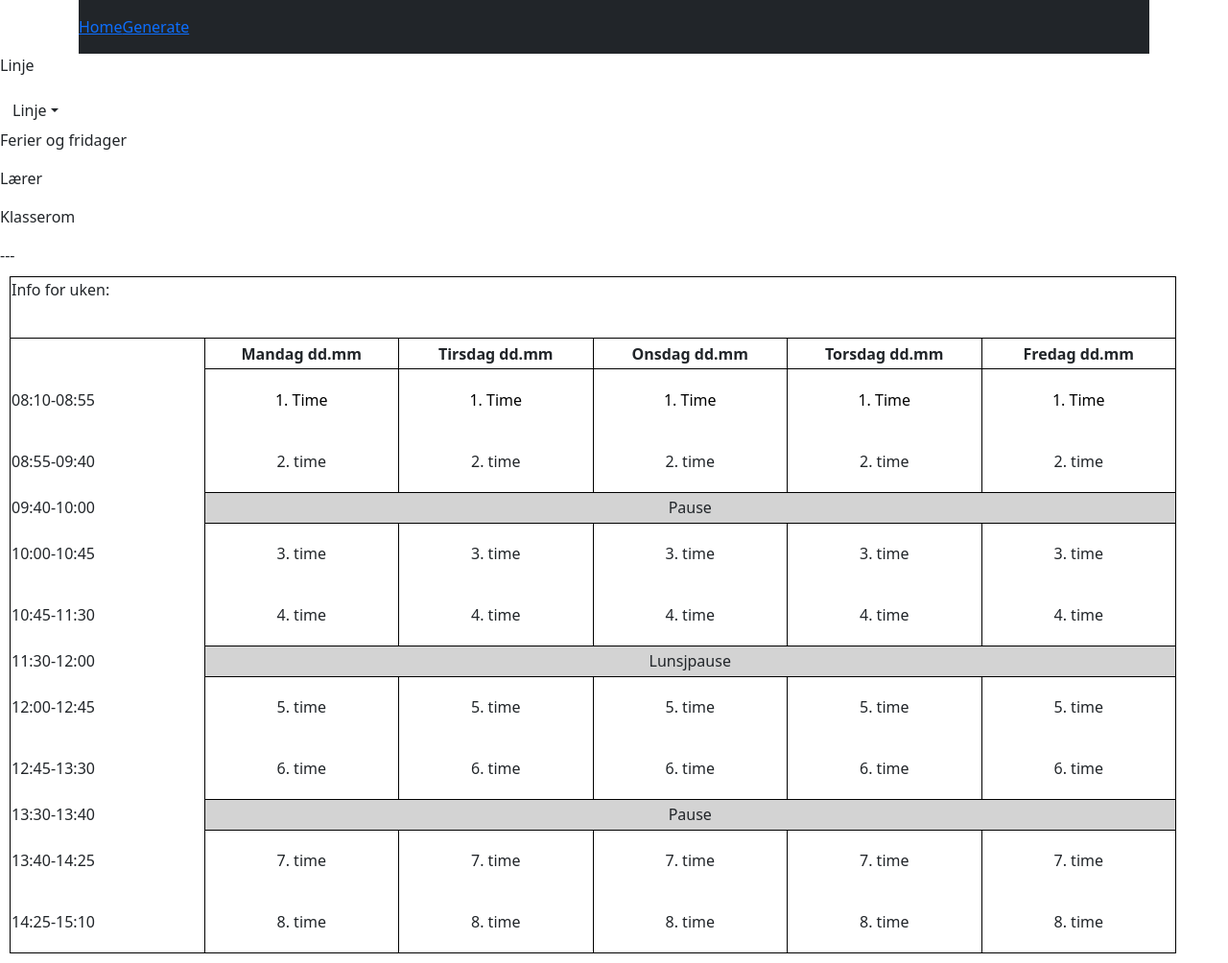
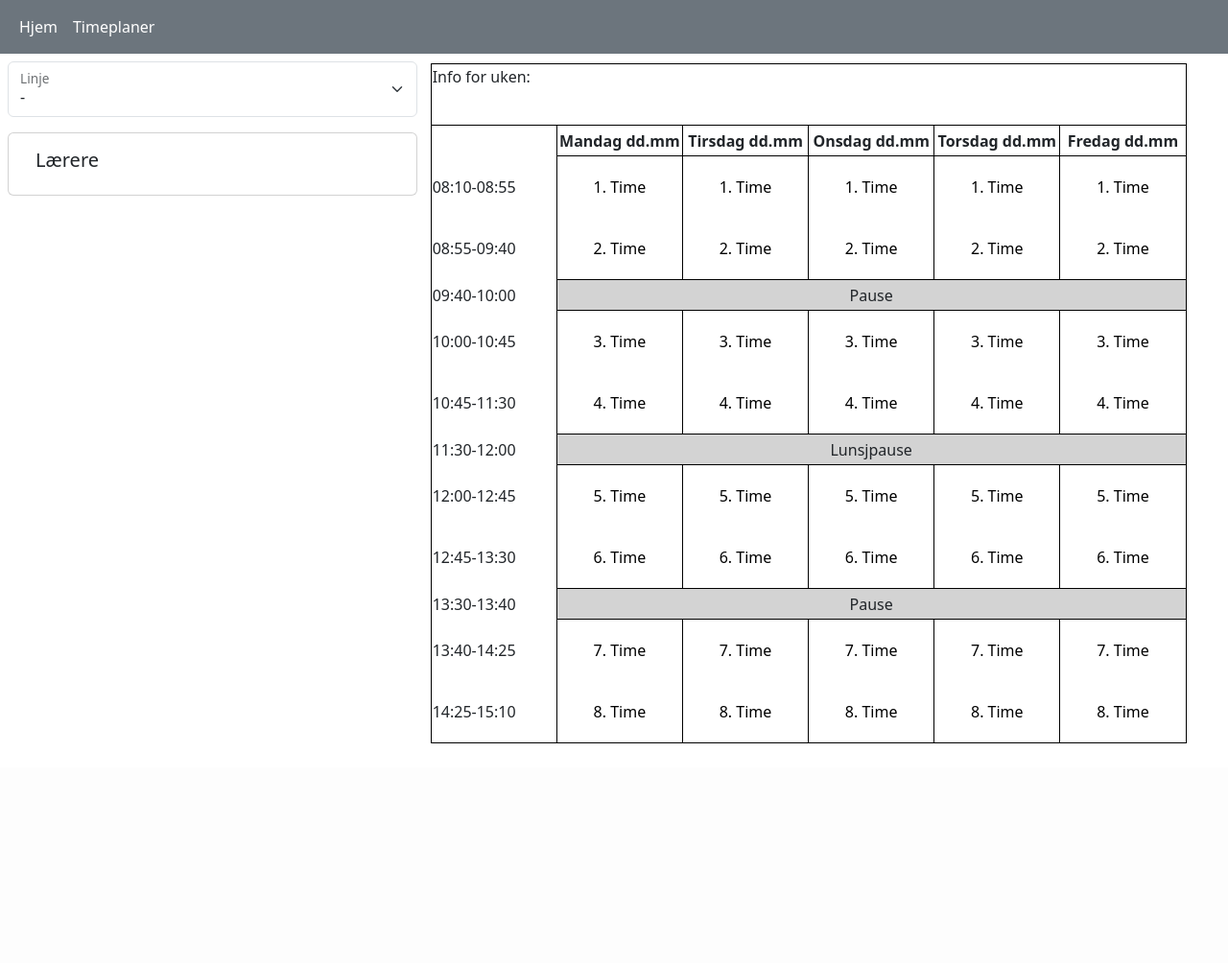
Before and after one commit to ThomasStorhaug/uke_gen, a Django app: page / in a window 1280 px wide. Shown: the whole page at 96% size. After the commit the page ends 775 px from the top, so only its background shows below. Run offline with Django 4.2, Linux system fonts and the light colour scheme; some libraries are stand-ins or nearby versions.

Commit message:
menu, schedule and modal updates

```diff
--- a/ukeplaner/uke_generator/static/uke_generator/custom/css/_btn.scss
+++ b/ukeplaner/uke_generator/static/uke_generator/custom/css/_btn.scss
@@ -1,6 +1,6 @@
 .period-btn {
     display: block;
-    height: 4rem;
+    min-height: 4rem;
     width: 100%;
     border: none;
     background-color: rgba(0, 0, 0, 0);
--- a/ukeplaner/uke_generator/static/uke_generator/custom/css/_table.scss
+++ b/ukeplaner/uke_generator/static/uke_generator/custom/css/_table.scss
@@ -24,11 +24,11 @@
     }
 
     &__first-row {
-        height: 4rem;
+        min-height: 4rem;
     }
 
     &__second-row {
-        height: 4rem;
+        min-height: 4rem;
     }
 
     &__period {
@@ -46,6 +46,10 @@
             border-right: 1px solid #000000;
             border-left: 1px solid #000000;
         }
+
+        &--double {
+            border: 1px solid #000000;
+        }
     }
 
     &__recess-row {
--- a/ukeplaner/uke_generator/static/uke_generator/custom/css/main.css
+++ b/ukeplaner/uke_generator/static/uke_generator/custom/css/main.css
@@ -20,10 +20,10 @@
   border: 1px solid #000000;
 }
 .schedule-preview__first-row {
-  height: 4rem;
+  min-height: 4rem;
 }
 .schedule-preview__second-row {
-  height: 4rem;
+  min-height: 4rem;
 }
 .schedule-preview__period {
   text-align: center;
@@ -38,6 +38,9 @@
   border-bottom: 1px solid #000000;
   border-right: 1px solid #000000;
   border-left: 1px solid #000000;
+}
+.schedule-preview__period--double {
+  border: 1px solid #000000;
 }
 .schedule-preview__recess-row {
   height: 2rem;
@@ -115,7 +118,7 @@
 
 .period-btn {
   display: block;
-  height: 4rem;
+  min-height: 4rem;
   width: 100%;
   border: none;
   background-color: rgba(0, 0, 0, 0);
--- a/ukeplaner/uke_generator/templates/uke_generator/base.html
+++ b/ukeplaner/uke_generator/templates/uke_generator/base.html
@@ -13,16 +13,25 @@
     {% endblock title %}
 </head>
 <body>
-    <div class="container">
-        <header class="d-flex flex-wrap py-3 text-bg-dark">
-            <a href="#">Home</a>
-            <a href="#">Generate</a>
-        </header>
-    </div>
+    <nav class="navbar navbar-expand text-bg-secondary">
+        <div class="container-fluid">
+            <div class="collapse navbar-collapse">
+                <ul class="navbar-nav">
+                    <li class="nav-item">
+                        <a href="#" class="nav-link text-white">Hjem</a>
+                    </li>
+                    <li class="nav-item">
+                        <a href="#" class="nav-link text-white">Timeplaner</a>
+                    </li>
+                </ul>
+            </div>
+        </div>
+    </nav>
     {% block content %}
     {% endblock content %}
     <script>var course_subjects = {{ course_subjects|safe }}</script>
     <script src="{% static 'uke_generator/Bootstrap/js/bootstrap.bundle.js' %}"></script>
     <script src="{% static 'uke_generator/custom/js/dist/main.js' %}"></script>
+    <script src="https://kit.fontawesome.com/cb30fe6637.js" crossorigin="anonymous"></script>
 </body>
 </html>
--- a/ukeplaner/uke_generator/templates/uke_generator/uke_generator.html
+++ b/ukeplaner/uke_generator/templates/uke_generator/uke_generator.html
@@ -6,28 +6,31 @@
 
 
 
-<div class="create-schedule">
-    <div class="menu">
-        <p class="menu__label">Linje</p>
-        <div class="dropdown">
-            <button class="btn dropdown-toggle" id="course_dropdown_button" type="button" data-bs-toggle="dropdown">Linje</button>
-            <ul class="dropdown-menu">
+<div class="create-schedule container-fluid">
+    <div class="row">
+        <div class="menu col">
+            <div class="row">
+                <div class="form-floating m-2 p-0">
+                    <select  id="course-select" class="form-select">
+                        <option value="" selected disabled>-</option>
                         {% for course in courses %}
-                <li class="dropdown-item">
-                    <input type="radio" id="radio_item_{{ course }}" name="linje" value='{{ course }}' onclick="window.set_selected_course('{{ course }}')">
-                    <label for="radio_item_{{ course }}">{{ course }}</label>
-                </li>
+                        <option value="{{ course }}">{{ course }}</option>
                         {% endfor %}
-            </ul>
-        </div>
-        <p class="menu__label">Ferier og fridager</p>
-        <div class="menu__table-container">
-            <p class="menu__label">Lærer</p>
-            <p class="menu__label">Klasserom</p>
-            ---
+                    </select>
+                    <label for="course-select">Linje</label>
                 </div>
             </div>
-    <div class="preview-container">
+            <div class="row">
+                <div class="card m-2">
+                    <div class="card-body">
+                        <h5 class="card-title">Lærere</h5>
+                        <div class="container m-0 p-0" id="teacher-container">
+                        </div>
+                    </div>
+                </div>
+            </div>
+        </div>
+        <div class="preview-container col-8">
             <table class="schedule-preview">
                 <tr class="schedule-preview__info-row">
                     <td class="schedule-preview__info-cell" colspan="6">
@@ -50,11 +53,9 @@
                 </tr>
                 <tr class="schedule-preview__second-row">
                     <td>08:55-09:40</td>
-                <td class="schedule-preview__period schedule-preview__period--second">2. time</td>
-                <td class="schedule-preview__period schedule-preview__period--second">2. time</td>
-                <td class="schedule-preview__period schedule-preview__period--second">2. time</td>
-                <td class="schedule-preview__period schedule-preview__period--second">2. time</td>
-                <td class="schedule-preview__period schedule-preview__period--second">2. time</td>
+                    {% for i in 5|repeat %}
+                    <td class="schedule-preview__period schedule-preview__period--second"><button id="p2_d{{ forloop.counter }}" class="period-btn" type="button" data-bs-toggle="modal" data-bs-target="#specifyPeriodModal" onclick="window.prepare_modal(document.getElementById('p2_d{{forloop.counter}}'))">2. Time</button></td>
+                    {% endfor %}
                 </tr>
                 <tr class="schedule-preview__recess-row">
                     <td>09:40-10:00</td>
@@ -62,19 +63,15 @@
                 </tr>
                 <tr class="schedule-preview__first-row">
                     <td>10:00-10:45</td>
-                <td class="schedule-preview__period schedule-preview__period--first">3. time</td>
-                <td class="schedule-preview__period schedule-preview__period--first">3. time</td>
-                <td class="schedule-preview__period schedule-preview__period--first">3. time</td>
-                <td class="schedule-preview__period schedule-preview__period--first">3. time</td>
-                <td class="schedule-preview__period schedule-preview__period--first">3. time</td>
+                    {% for i in 5|repeat %}
+                    <td class="schedule-preview__period schedule-preview__period--first"><button id="p3_d{{ forloop.counter }}" class="period-btn" type="button" data-bs-toggle="modal" data-bs-target="#specifyPeriodModal" onclick="window.prepare_modal(document.getElementById('p3_d{{forloop.counter}}'))">3. Time</button></td>
+                    {% endfor %}
                 </tr>
                 <tr class="schedule-preview__second-row">
                     <td>10:45-11:30</td>
-                <td class="schedule-preview__period schedule-preview__period--second">4. time</td>
-                <td class="schedule-preview__period schedule-preview__period--second">4. time</td>
-                <td class="schedule-preview__period schedule-preview__period--second">4. time</td>
-                <td class="schedule-preview__period schedule-preview__period--second">4. time</td>
-                <td class="schedule-preview__period schedule-preview__period--second">4. time</td>
+                    {% for i in 5|repeat %}
+                    <td class="schedule-preview__period schedule-preview__period--second"><button id="p4_d{{ forloop.counter }}" class="period-btn" type="button" data-bs-toggle="modal" data-bs-target="#specifyPeriodModal" onclick="window.prepare_modal(document.getElementById('p4_d{{forloop.counter}}'))">4. Time</button></td>
+                    {% endfor %}
                 </tr>
                 <tr class="schedule-preview__recess-row">
                     <td>11:30-12:00</td>
@@ -82,19 +79,15 @@
                 </tr>
                 <tr class="schedule-preview__first-row">
                     <td>12:00-12:45</td>
-                <td class="schedule-preview__period schedule-preview__period--first">5. time</td>
-                <td class="schedule-preview__period schedule-preview__period--first">5. time</td>
-                <td class="schedule-preview__period schedule-preview__period--first">5. time</td>
-                <td class="schedule-preview__period schedule-preview__period--first">5. time</td>
-                <td class="schedule-preview__period schedule-preview__period--first">5. time</td>
+                    {% for i in 5|repeat %}
+                    <td class="schedule-preview__period schedule-preview__period--first"><button id="p5_d{{ forloop.counter }}" class="period-btn" type="button" data-bs-toggle="modal" data-bs-target="#specifyPeriodModal" onclick="window.prepare_modal(document.getElementById('p5_d{{forloop.counter}}'))">5. Time</button></td>
+                    {% endfor %}
                 </tr>
                 <tr class="schedule-preview__second-row">
                     <td>12:45-13:30</td>
-                <td class="schedule-preview__period schedule-preview__period--second">6. time</td>
-                <td class="schedule-preview__period schedule-preview__period--second">6. time</td>
-                <td class="schedule-preview__period schedule-preview__period--second">6. time</td>
-                <td class="schedule-preview__period schedule-preview__period--second">6. time</td>
-                <td class="schedule-preview__period schedule-preview__period--second">6. time</td>
+                    {% for i in 5|repeat %}
+                    <td class="schedule-preview__period schedule-preview__period--second"><button id="p6_d{{ forloop.counter }}" class="period-btn" type="button" data-bs-toggle="modal" data-bs-target="#specifyPeriodModal" onclick="window.prepare_modal(document.getElementById('p6_d{{forloop.counter}}'))">6. Time</button></td>
+                    {% endfor %}
                 </tr>
                 <tr class="schedule-preview__recess-row">
                     <td>13:30-13:40</td>
@@ -102,32 +95,38 @@
                 </tr>
                 <tr class="schedule-preview__first-row">
                     <td>13:40-14:25</td>
-                <td class="schedule-preview__period schedule-preview__period--first">7. time</td>
-                <td class="schedule-preview__period schedule-preview__period--first">7. time</td>
-                <td class="schedule-preview__period schedule-preview__period--first">7. time</td>
-                <td class="schedule-preview__period schedule-preview__period--first">7. time</td>
-                <td class="schedule-preview__period schedule-preview__period--first">7. time</td>
+                    {% for i in 5|repeat %}
+                    <td class="schedule-preview__period schedule-preview__period--first"><button id="p7_d{{ forloop.counter }}" class="period-btn" type="button" data-bs-toggle="modal" data-bs-target="#specifyPeriodModal" onclick="window.prepare_modal(document.getElementById('p7_d{{forloop.counter}}'))">7. Time</button></td>
+                    {% endfor %}
                 </tr>
                 <tr class="schedule-preview__second-row">
                     <td>14:25-15:10</td>
-                <td class="schedule-preview__period schedule-preview__period--second">8. time</td>
-                <td class="schedule-preview__period schedule-preview__period--second">8. time</td>
-                <td class="schedule-preview__period schedule-preview__period--second">8. time</td>
-                <td class="schedule-preview__period schedule-preview__period--second">8. time</td>
-                <td class="schedule-preview__period schedule-preview__period--second">8. time</td>
-            </tr>
+                    {% for i in 5|repeat %}
+                    <td class="schedule-preview__period schedule-preview__period--second"><button id="p8_d{{ forloop.counter }}" class="period-btn" type="button" data-bs-toggle="modal" data-bs-target="#specifyPeriodModal" onclick="window.prepare_modal(document.getElementById('p8_d{{forloop.counter}}'))">8. Time</button></td>
+                    {% endfor %}
             </table>
         </div>
+    </div>
+
     <div class="modal fade" id="specifyPeriodModal">
         <div class="modal-dialog">
             <div class="modal-content">
                 <div class="modal-header">
-                    <h1 class="modal-title fs-5">Velg fag</h1>
+                    <h1 class="modal-title fs-5">Fag, rom og detaljer</h1>
                     <button type="button" class="btn-close" data-bs-dismiss="modal" aria-label="Close"></button>
                 </div>
                 <input type="hidden" id="modal-active-period">
                 <div class="modal-body" id="specifyPeriodModalContent">
-                    <ul class="list-group" id="modal-list-group"></ul>
+                    <div class="form-check form-switch">
+                        <input type="checkbox" role="switch" class="form-check-input" id="period-is-double">
+                        <label for="period-is-double" class="form-check-label">Dobbeløkt</label>
+                    </div>
+                    <div class="form-floating">
+                        <input type="text" class="form-control" id="modal_room_input">
+                        <label for="modal_room_input">Rom</label>
+                    </div>
+                    <div id="modal_course_container"></div>
+                    <button class="btn btn-primary" id="modal_update_schedule_btn">Oppdater</button>
                 </div>
             </div>
         </div>
--- a/ukeplaner/uke_generator/views.py
+++ b/ukeplaner/uke_generator/views.py
@@ -22,7 +22,8 @@ class Ukeplan_view(TemplateView):
         courses =  []
 
         for course in course_subjects:
-            courses.append(course)
+            if course != "Fellesfag vg1":
+                courses.append(course)
 
         context["courses"] = courses
 
```
Also changed, not shown: ukeplaner/uke_generator/static/uke_generator/custom/js/src/main.js (+158 -18 lines), ukeplaner/uke_generator/static/uke_generator/custom/js/src/schedule_object.js (+49 -2 lines), ukeplaner/uke_generator/static/uke_generator/custom/js/dist/main.js, 1 other file. Lines whose indentation alone changed are shown as unchanged.
